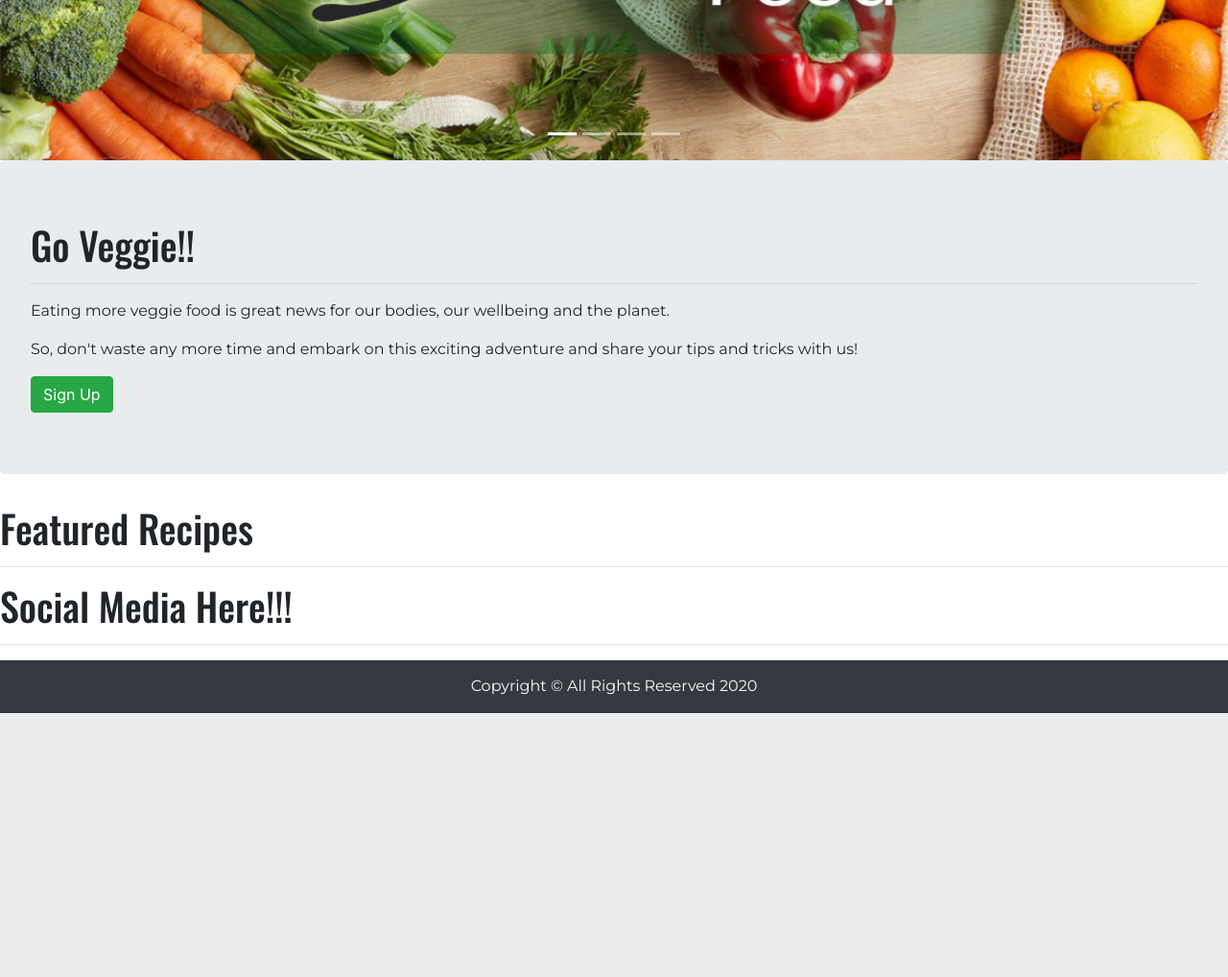
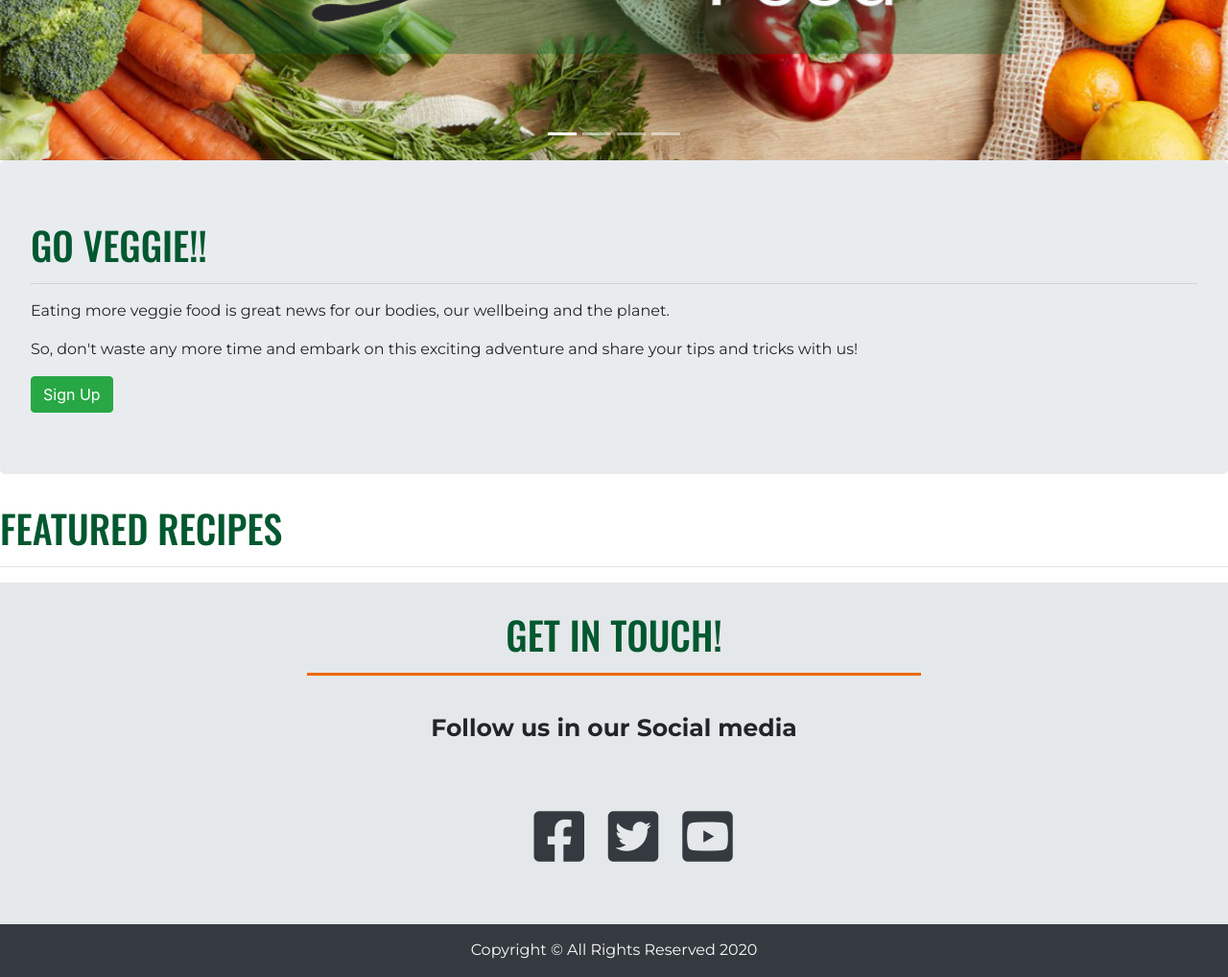
Before and after one commit to Code-Institute-Submissions/3rd-milestone-project-my-veggie-food, a Flask app: page / in a window 1280 px wide. Shown: the part 617-1635 px from the top of the page at 96% size. Before the commit the page ends 1360 px from the top, so only its background shows below. Run offline with Flask 2, Linux system fonts and the light colour scheme.

Commit message:
Added Social media section

```diff
--- a/static/css/style.css
+++ b/static/css/style.css
@@ -11,6 +11,11 @@ h1, h2, h3, h4, h5, h6 {
 
 p {
     font-family: 'Montserrat', sans-serif;
+}
+
+h1 {
+    color: #025830;
+    text-transform: uppercase;
 }
 
 .uppercase-text {
@@ -47,3 +52,41 @@ footer {
     padding-top: 15px;
     max-height: 60px;
 }
+
+/*--------------------------------------------Home Page*/
+
+#social-media {
+    text-align: center;
+    background-color: #e5e8ea;
+    min-height: 200px;
+    padding: 30px 0;
+}
+
+#social-media hr {
+    width: 50%;
+    height: 3px;
+    border: 0;
+    background-color: #ec6a04;
+}
+
+#social-media p {
+    font-size: 25px;
+    padding: 20px 0;
+    font-weight: bold;
+}
+
+.social-media-icons {
+    font-size: 60px;
+    padding-top: 13px;
+    display: inline-block;
+    text-align: center;
+}
+
+.social-media-icons li a i {
+    color: #343a40;
+}
+
+.social-media-icons li a i:hover,
+.social-media-icons li a i:focus {
+    color: #ff9901;
+}
--- a/templates/index.html
+++ b/templates/index.html
@@ -56,9 +56,32 @@
 </section>
 
 <!-- Social Media-->
-<section>
-    <h1>Social Media Here!!!</h1>
+<section id="social-media">
+    <h1>Get in touch!</h1>
     <hr>
+    <p>Follow us in our Social media</p>
+   <div class="col-12">
+        <ul class="social-media-icons">
+            <li class="list-inline-item">
+                <a target="_blank" href="https://www.facebook.com/">
+                    <i class="fab fa-facebook-square" aria-hidden="true"></i>
+                    <span class="sr-only">Facebook</span>
+                </a>
+            </li>
+             <li class="list-inline-item">
+                <a target="_blank" href="https://twitter.com/">
+                    <i class="fab fa-twitter-square" aria-hidden="true"></i>
+                    <span class="sr-only">Twitter</span>
+                </a>
+            </li>
+            <li class="list-inline-item">
+                <a target="_blank" href="https://www.youtube.com/">
+                    <i class="fab fa-youtube-square" aria-hidden="true"></i>
+                    <span class="sr-only">YouTube</span>
+                </a>
+            </li>
+        </ul>
+    </div>
 </section>
 
 {% endblock %}
```
